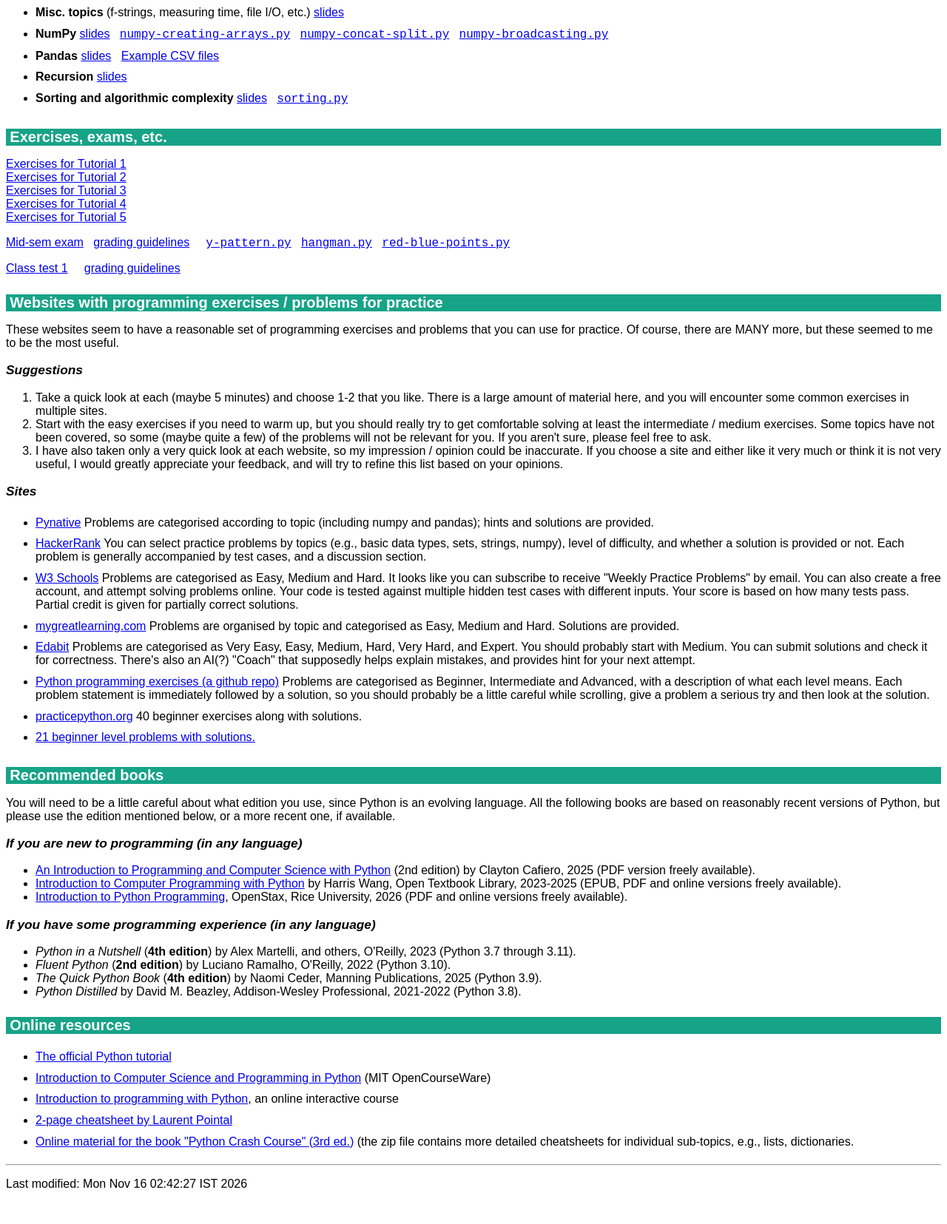
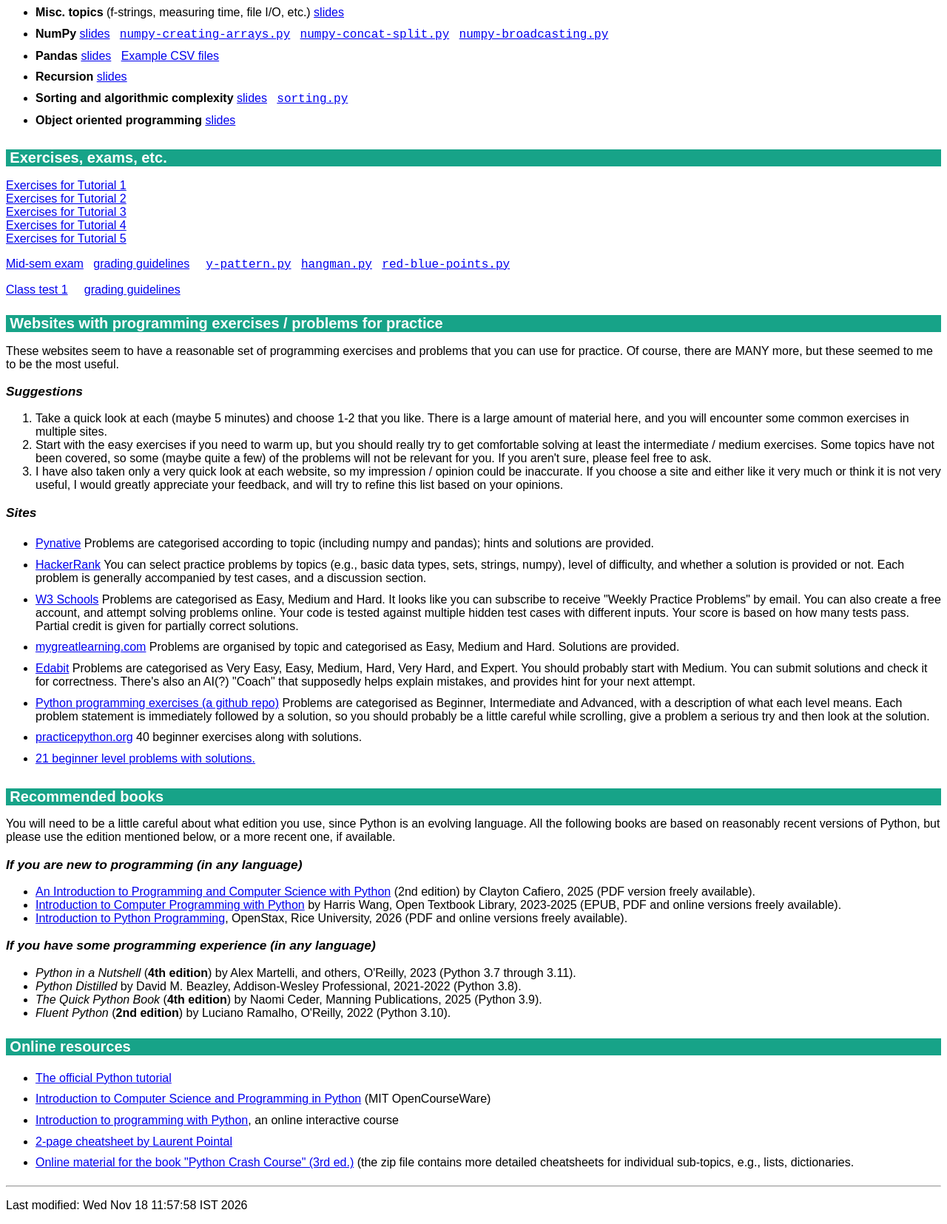
Before and after one commit to mandarm/mandarm.github.io, a plain HTML site: page computing.html in a window 1280 px wide. Shown: the part 365-2020 px from the top of the page at 74% size. Before the commit the page ends 1991 px from the top, so only its background shows below. Drawn offline with Linux system fonts and the light colour scheme.

Commit message:
Added preliminary OOP slides.

```diff
--- a/computing.html
+++ b/computing.html
@@ -66,6 +66,10 @@
     <b>Sorting and algorithmic complexity</b>
     <a href="computing/slides/sorting+complexity.pdf">slides</a> &nbsp;
     <a href="computing/programs/sorting.py"><tt>sorting.py</tt></a>
+  </li>
+  <li>
+    <b>Object oriented programming</b>
+    <a href="computing/slides/objects-classes.pdf">slides</a>
   </li>
 </ul>
 
@@ -189,15 +193,15 @@
     others, O'Reilly, 2023 (Python 3.7 through 3.11).
   </li>
   <li>
-    <i>Fluent Python</i> (<b>2nd edition</b>) by Luciano Ramalho, O'Reilly,
-    2022 (Python 3.10).
+    <i>Python Distilled</i> by David M. Beazley, Addison-Wesley Professional,
+    2021-2022 (Python 3.8).
   </li>
   <li><i>The Quick Python Book</i> (<b>4th edition</b>) by Naomi Ceder,
     Manning Publications, 2025 (Python 3.9).
   </li>
   <li>
-    <i>Python Distilled</i> by David M. Beazley, Addison-Wesley Professional,
-    2021-2022 (Python 3.8).
+    <i>Fluent Python</i> (<b>2nd edition</b>) by Luciano Ramalho, O'Reilly,
+    2022 (Python 3.10).
   </li>
 </ul>
 
@@ -213,7 +217,7 @@
 </ul>
 
 <!-- modified timestamp start -->
-<hr/><p>Last modified: Mon Nov 16 02:42:27 IST 2026</p>
+<hr/><p>Last modified: Wed Nov 18 11:57:58 IST 2026</p>
 <!-- modified timestamp end -->
 </body>
 </html>
```
Also changed, not shown: 2 other files.
